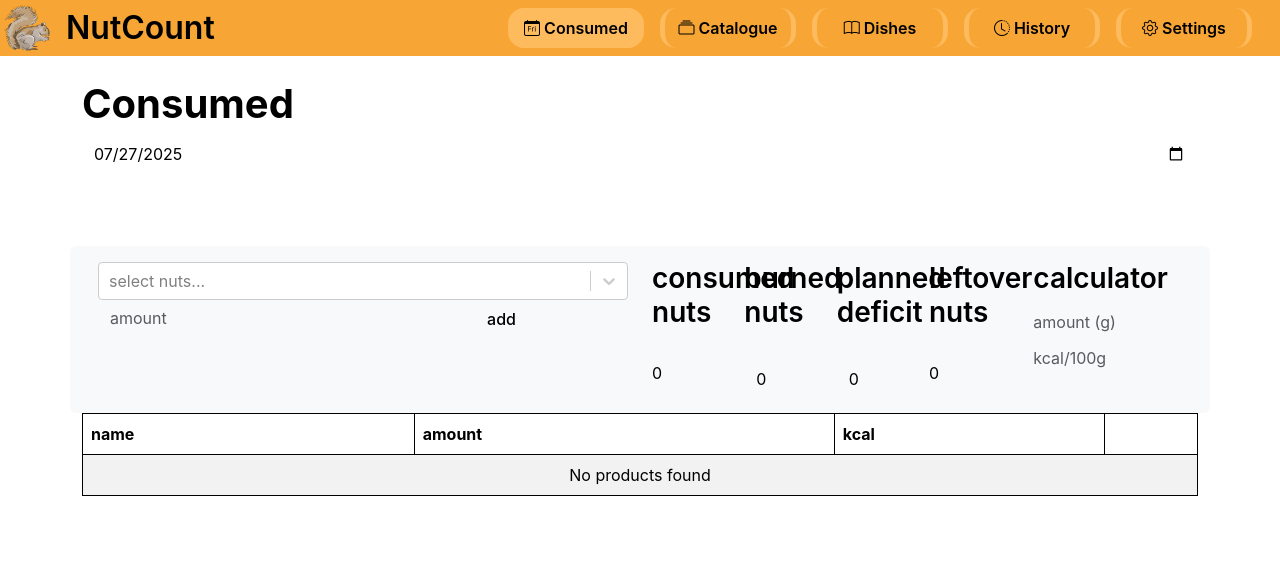
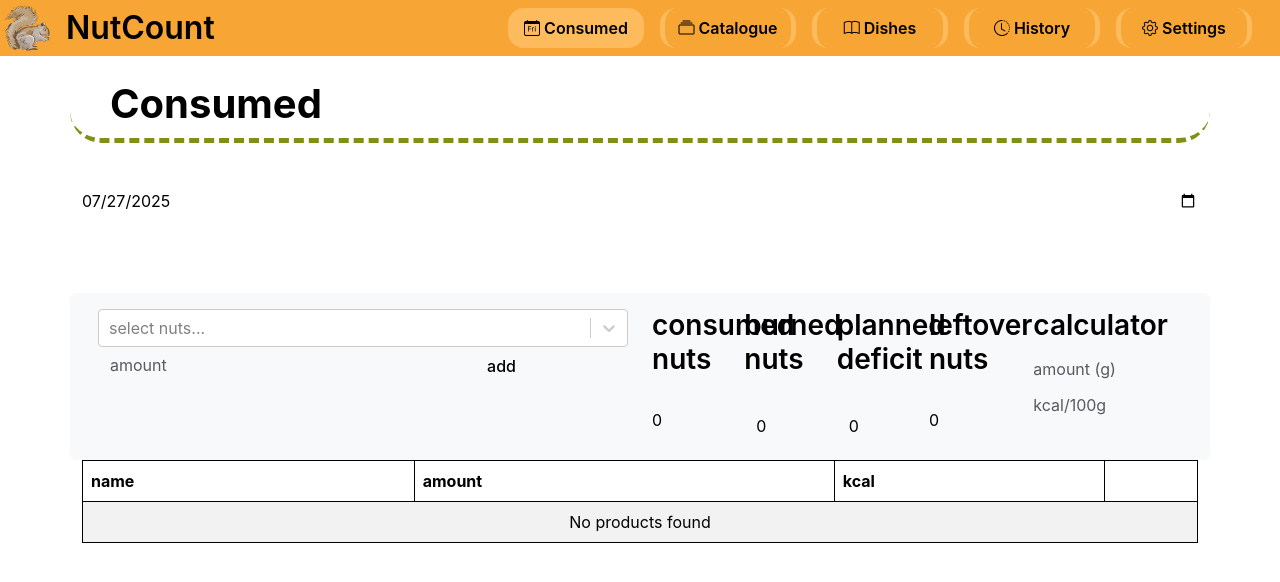
Before and after one commit to m-kolomanski/NutCount, a React (Vite) app: page /#/consumed in a window 1280 px wide. Shown: the top 582 px of the page. Built offline with nearby package versions, Linux system fonts and the light colour scheme; what electron-log would draw is missing.

Commit message:
feat: better styling for page header

```diff
--- a/src/main.scss
+++ b/src/main.scss
@@ -3,6 +3,7 @@
 @use './styles/partials/variables';
 
 @use './styles/components/navbar';
+@use './styles/components/page_header';
 
 * {
   font-family: -apple-system, BlinkMacSystemFont, 'Segoe UI', 'Roboto', 'Helvetica Neue', Arial, sans-serif;
--- a/src/pages/CataloguePage.jsx
+++ b/src/pages/CataloguePage.jsx
@@ -84,9 +84,7 @@ const CataloguePage = () => {
   return (
     <Container className="mt-4">
       <Row>
-        <Col>
-            <h1>{t('navigation.catalogue')}</h1>
-        </Col>
+        <h1 className="page-header">{t('navigation.catalogue')}</h1>
       </Row>
       <Row>
         <Col>
--- a/src/pages/ConsumedPage.jsx
+++ b/src/pages/ConsumedPage.jsx
@@ -92,15 +92,15 @@ const ConsumedPage = () => {
   return (
     <Container className="mt-4">
       <Row>
-        <Col>
-          <h1>{t('navigation.consumed')}</h1>
+        <h1 className='page-header'>{t('navigation.consumed')}</h1>
+      </Row>
+      <Row>
         <input
           type="date"
           value={date}
           onChange={(e) => setDate(e.target.value)}
           className="form-control"
         />
-        </Col>
       </Row>
       <Row>
         <Col>
--- a/src/pages/DishesPage.jsx
+++ b/src/pages/DishesPage.jsx
@@ -12,9 +12,7 @@ const DishesPage = () => {
   return (
     <Container className="mt-4">
       <Row>
-        <Col>
-          <h1>{t('navigation.dishes')}</h1>
-        </Col>
+        <h1 className="page-header">{t('navigation.dishes')}</h1>
       </Row>
     </Container>
   );
--- a/src/pages/HistoryPage.jsx
+++ b/src/pages/HistoryPage.jsx
@@ -12,9 +12,7 @@ const HistoryPage = () => {
   return (
     <Container className="mt-4">
       <Row>
-        <Col>
-          <h1>{t('navigation.history')}</h1>
-        </Col>
+        <h1 className="page-header">{t('navigation.history')}</h1>
       </Row>
     </Container>
   );
--- a/src/pages/SettingsPage.jsx
+++ b/src/pages/SettingsPage.jsx
@@ -32,8 +32,10 @@ const SettingsPage = () => {
   return (
     <Container className="mt-4">
       <Row>
+        <h1 className="page-header">{t('navigation.settings')}</h1>
+      </Row>
+      <Row>
         <Col>
-          <h1 className="mb-4">{t('navigation.settings')}</h1>
           <Card className="mb-4">
             <Card.Header>
               <h5 className="mb-0">
--- /dev/null
+++ b/src/styles/components/_page_header.scss
@@ -0,0 +1,7 @@
+h1.page-header {
+  border-bottom: thick dashed var(--green-dark);
+  padding-bottom: 0.25em;
+  margin-bottom: 1em;
+  padding-left: 1em;
+  border-radius: 1em;
+}
--- a/src/styles/partials/_variables.scss
+++ b/src/styles/partials/_variables.scss
@@ -4,7 +4,7 @@
   --orange-light: hsl(35, 65%, 87%);
   --green-dark: hsl(68, 76%, 32%);
   --green:      hsl(68, 76%, 55%);
-  --green-light:hsl(68, 43%, 92%);
+  --green-light:hsl(68, 43%, 75%);
   --grey:       hsl(42, 10%, 61%);
   --dark-grey:  hsl(210, 29%, 24%);
   --red:        hsl(353, 77%, 37%);
```
Lines whose indentation alone changed are shown as unchanged.
